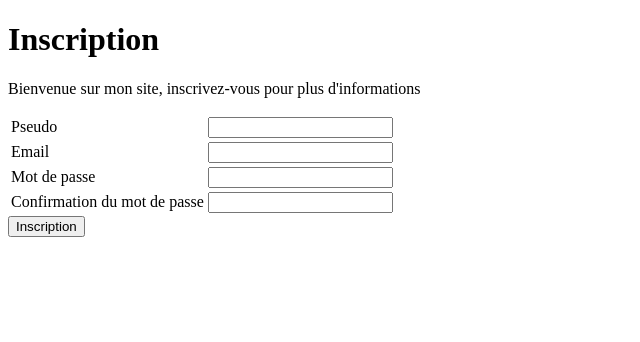
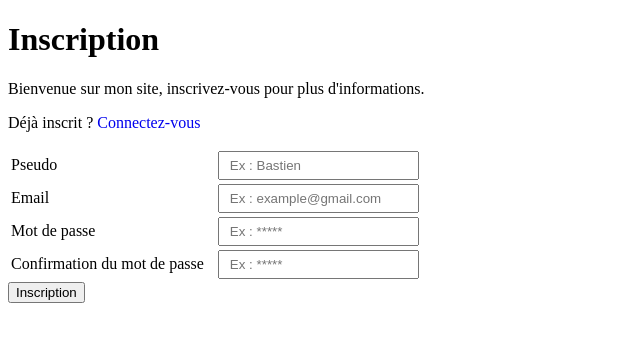
Before and after one commit to broques91/admin, a PHP site: page / in a window 1280 px wide. Shown: the top 342 px of the page, without its empty margins (0-640 px from the left). Run offline with PHP 8.4, Linux system fonts and the light colour scheme.

Commit message:
add style form

```diff
--- a/css/style.css
+++ b/css/style.css
@@ -1,3 +1,10 @@
+input {
+  padding: 5px 10px;
+  margin-left: 10px;
+}
 
+a {
+  text-decoration: none;
+}
 
 /*# sourceMappingURL=style.css.map */
--- a/index.php
+++ b/index.php
@@ -15,25 +15,26 @@
 </head>
 <body>
     <h1>Inscription</h1>
-    <p>Bienvenue sur mon site, inscrivez-vous pour plus d'informations</p>
+    <p>Bienvenue sur mon site, inscrivez-vous pour plus d'informations.</p>
+    <p>Déjà inscrit ? <a href="Connexion.php">Connectez-vous</a>
 
     <form method="post" action="index.php">
         <table>
             <tr>
                 <td>Pseudo</td>
-                <td><input type="text" name="pseudo"></td>
+                <td><input type="text" name="pseudo" placeholder="Ex : Bastien"></td>
             </tr>
             <tr>
                 <td>Email</td>
-                <td><input type="email" name="email"></td>
+                <td><input type="email" name="email" placeholder="Ex : example@gmail.com"></td>
             </tr>
             <tr>
                 <td>Mot de passe</td>
-                <td><input type="password" name="password"></td>
+                <td><input type="password" name="password" placeholder="Ex : ***** "></td>
             </tr>
             <tr>
                 <td>Confirmation du mot de passe</td>
-                <td><input type="password" name="password_confirm"></td>
+                <td><input type="password" name="password_confirm" placeholder="Ex : *****"></td>
             </tr>
         </table>
         <button type="submit">Inscription</button>
--- a/scss/main.scss
+++ b/scss/main.scss
@@ -0,0 +1,8 @@
+input{
+    padding: 5px 10px;
+    margin-left: 10px;
+}
+
+a{
+    text-decoration: none;
+}
```
Also changed, not shown: 1 other file.
